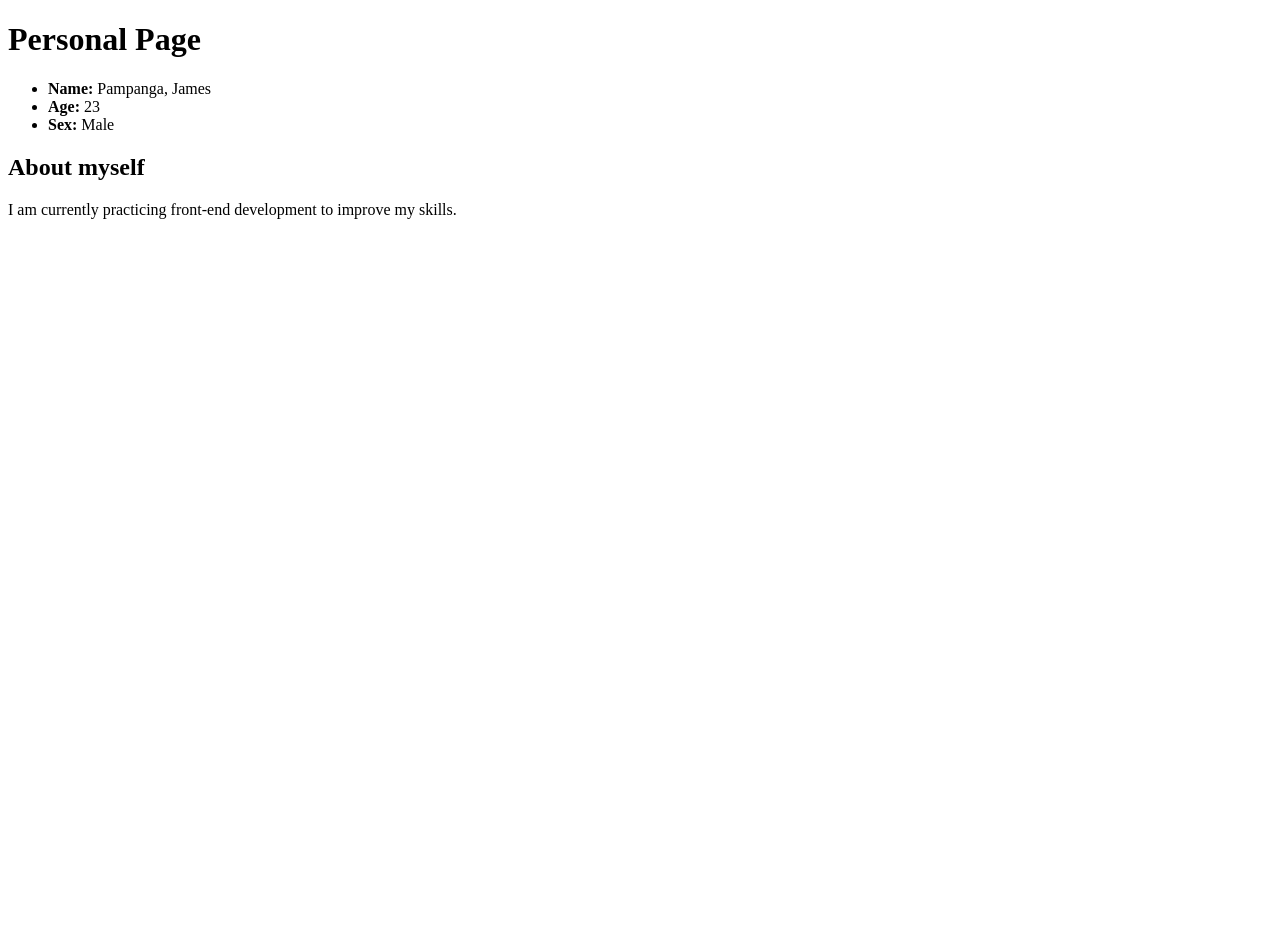
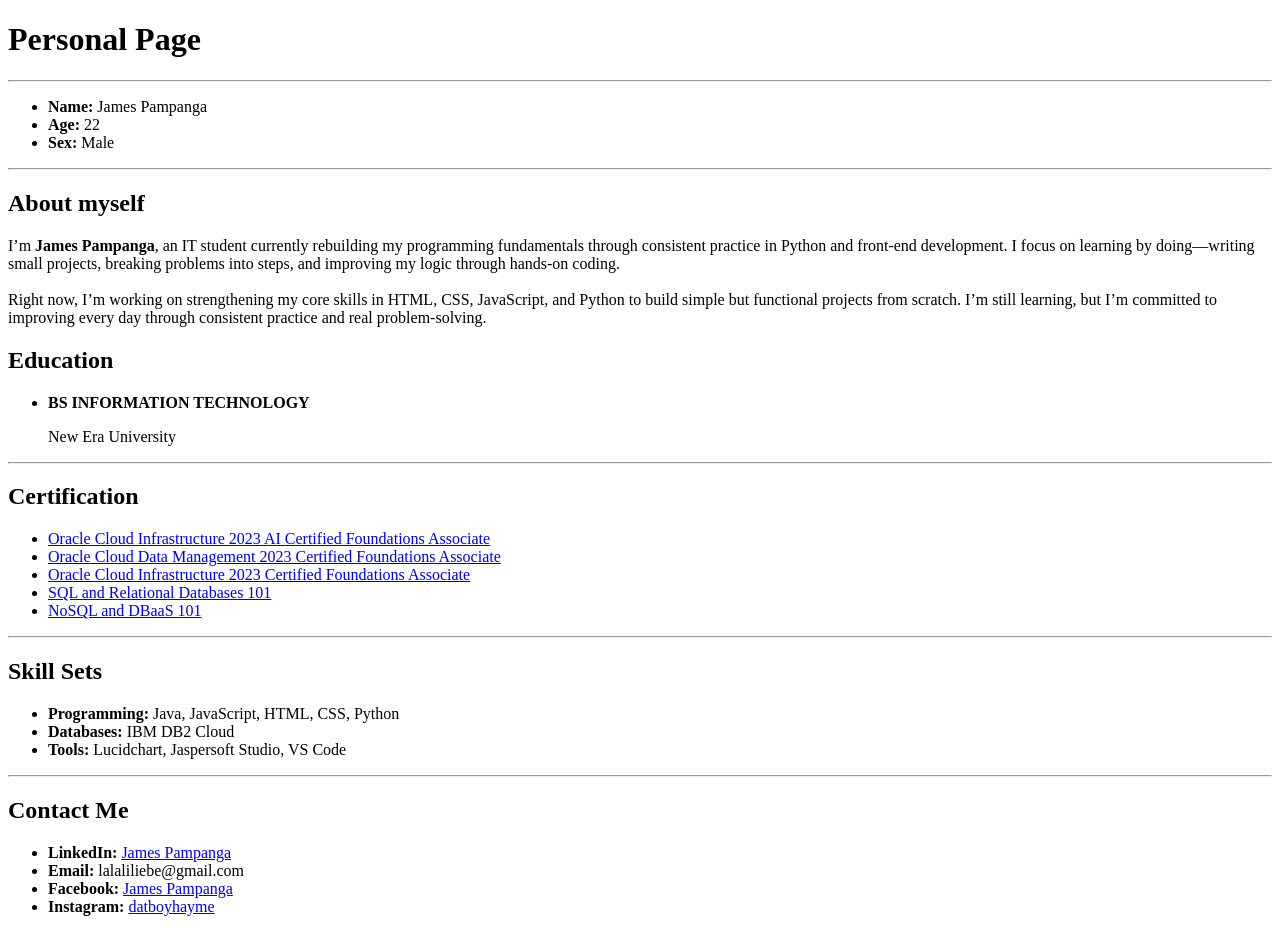
Before and after one commit to Aaiyme/Front-end, a plain HTML site: page index.html in a window 1280 px wide. Before the commit the page ends 800 px from the top, so only its background shows below. Drawn offline with Linux system fonts and the light colour scheme.

Commit message:
create personal portfolio webpage using HTML
- Added personal portfolio webpage structure using HTML5
- Included personal information and self introduction section
- Added education background and certification links
- Listed programming skills, tools, and database knowledge
- Added contact section with LinkedIn, Facebook, Instagram, and email
- Used semantic HTML elements such as header and section
- Improved content organization using lists, headings, and horizontal rules
- Added external links for certifications and social media profiles

```diff
--- a/index.html
+++ b/index.html
@@ -7,19 +7,107 @@
   </head>
   <body>
     <header><h1>Personal Page</h1></header>
+    <hr />
     <section>
       <ul>
-        <li><strong>Name:</strong> Pampanga, James</li>
-        <li><strong>Age:</strong> 23</li>
-        <li><strong>Sex: </strong> Male</li>
+        <li><strong>Name: </strong>James Pampanga</li>
+        <li><strong>Age: </strong>22</li>
+        <li><strong>Sex: </strong>Male</li>
       </ul>
     </section>
+    <hr />
     <section>
       <h2>About myself</h2>
       <p>
-        I am currently practicing front-end development to improve my skills.
+        I’m <strong>James Pampanga</strong>, an IT student currently rebuilding
+        my programming fundamentals through consistent practice in Python and
+        front-end development. I focus on learning by doing—writing small
+        projects, breaking problems into steps, and improving my logic through
+        hands-on coding. <br /><br />Right now, I’m working on strengthening my
+        core skills in HTML, CSS, JavaScript, and Python to build simple but
+        functional projects from scratch. I’m still learning, but I’m committed
+        to improving every day through consistent practice and real
+        problem-solving.
       </p>
     </section>
-
+    <section>
+      <h2>Education</h2>
+      <ul>
+        <li>
+          <strong>BS INFORMATION TECHNOLOGY</strong><a href="#"><br /></a>
+          <p>New Era University</p>
+        </li>
+      </ul>
+    </section>
+    <hr />
+    <section>
+      <h2>Certification</h2>
+      <ul>
+        <li>
+          <a
+            href="https://catalog-education.oracle.com/ords/certview/sharebadge?id=647EE36CBB722302AA8C8E6699847717AB61A89EE62E9471301F03ECA613C53C"
+            >Oracle Cloud Infrastructure 2023 AI Certified Foundations
+            Associate</a
+          >
+        </li>
+        <li>
+          <a
+            href="https://catalog-education.oracle.com/ords/certview/sharebadge?id=8678112A63F98C8F932A0F800F3389E802F1331BCA9382B99B83500AFFEBBFB2"
+            >Oracle Cloud Data Management 2023 Certified Foundations
+            Associate</a
+          >
+        </li>
+        <li>
+          <a
+            href="https://catalog-education.oracle.com/ords/certview/sharebadge?id=C7F3D2F99DB2EB5F948AE71BE257FD5A87EB4044B1731616458134011D4C9AE4"
+            >Oracle Cloud Infrastructure 2023 Certified Foundations Associate</a
+          >
+        </li>
+        <li>
+          <a
+            href="https://courses.cognitiveclass.ai/certificates/bc61d3c5ccb34d1d8caf50535931ab3a"
+            >SQL and Relational Databases 101</a
+          >
+        </li>
+        <li>
+          <a
+            href="https://courses.cognitiveclass.ai/certificates/994cf332501e4281a71bc1918ed98281"
+            >NoSQL and DBaaS 101</a
+          >
+        </li>
+      </ul>
+    </section>
+    <hr />
+    <section>
+      <h2>Skill Sets</h2>
+      <ul>
+        <li>
+          <strong>Programming: </strong>Java, JavaScript, HTML, CSS, Python
+        </li>
+        <li><strong>Databases: </strong>IBM DB2 Cloud</li>
+        <li><strong>Tools: </strong>Lucidchart, Jaspersoft Studio, VS Code</li>
+      </ul>
+    </section>
+    <hr />
+    <section>
+      <h2>Contact Me</h2>
+      <ul>
+        <li>
+          <strong>LinkedIn: </strong
+          ><a href="https://www.linkedin.com/in/james-pampanga-8a8092291/"
+            >James Pampanga</a
+          >
+        </li>
+        <li><strong>Email: </strong>lalaliliebe@gmail.com</li>
+        <li>
+          <strong>Facebook: </strong
+          ><a href="https://www.facebook.com/Aaiyme">James Pampanga</a>
+        </li>
+        <li>
+          <strong>Instagram: </strong
+          ><a href="https://www.instagram.com/datboyhayme/">datboyhayme</a>
+        </li>
+      </ul>
+    </section>
   </body>
 </html>
```
